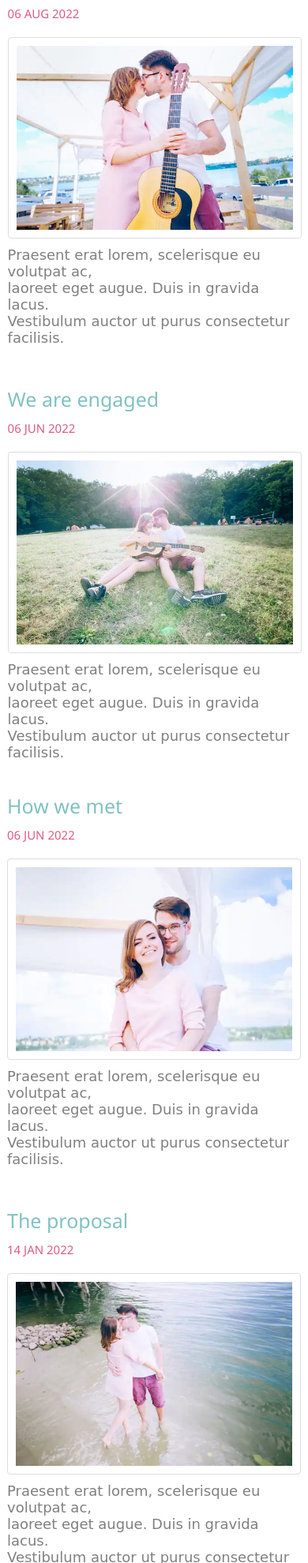
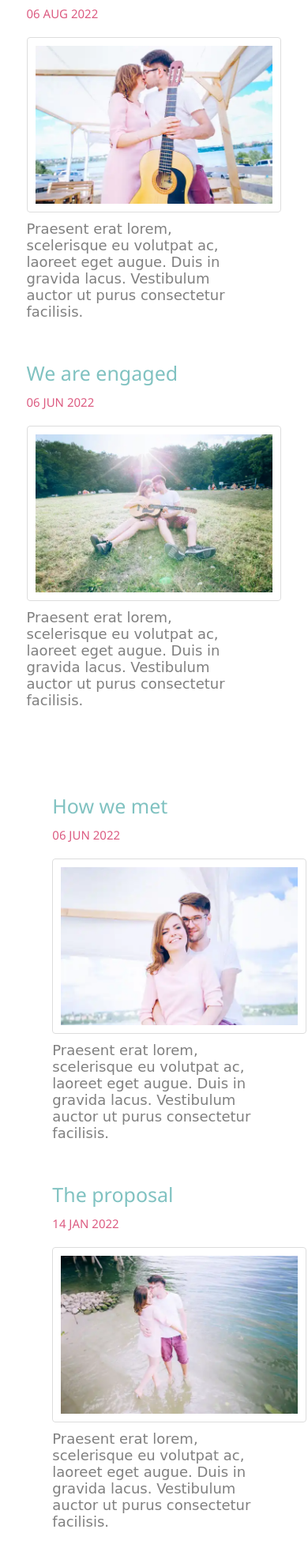
Before and after one commit to reevancutinho/Butterfly-website, a plain HTML site: page index.html in a window 390 px wide. Shown: the part 2261-4240 px from the top of the page at 79% size. Drawn offline with Linux system fonts and the light colour scheme.

Commit message:
adjusted image width

```diff
--- a/index.html
+++ b/index.html
@@ -201,8 +201,8 @@
                     <div class="section3-text1">The first date</div>
                     <div class="section3-text2">06 AUG 2022</div>
                     <img src="assets/the-first-date.webp" class="section3-img" />
-                    <div class="section3-text3">Praesent erat lorem, scelerisque eu volutpat ac, <br>laoreet eget augue.
-                        Duis in gravida lacus. <br>Vestibulum auctor ut purus consectetur facilisis.</div>
+                    <div class="section3-text3">Praesent erat lorem, scelerisque eu volutpat ac, laoreet eget augue.
+                        Duis in gravida lacus. Vestibulum auctor ut purus consectetur facilisis.</div>
                 </div>
                 <div class="section3-icon3">
                     <img src="assets/icons8-meeting-50.png" class="section3-icon-img" />
@@ -214,8 +214,8 @@
                     <div class="section3-text1">We are engaged</div>
                     <div class="section3-text2">06 JUN 2022</div>
                     <img src="assets/we-are-engaged.webp" class="section3-img" />
-                    <div class="section3-text3">Praesent erat lorem, scelerisque eu volutpat ac, <br>laoreet eget augue.
-                        Duis in gravida lacus. <br>Vestibulum auctor ut purus consectetur facilisis.</div>
+                    <div class="section3-text3">Praesent erat lorem, scelerisque eu volutpat ac, laoreet eget augue.
+                        Duis in gravida lacus. Vestibulum auctor ut purus consectetur facilisis.</div>
                 </div>
                 <div class="section3-heart2">
                     <img src="assets/icons8-heart-30.png" />
@@ -226,15 +226,15 @@
                     <div class="section3-text1">How we met</div>
                     <div class="section3-text2">06 JUN 2022</div>
                     <img src="assets/how-we-met.webp" class="section3-img" />
-                    <div class="section3-text3">Praesent erat lorem, scelerisque eu volutpat ac, <br>laoreet eget augue.
-                        Duis in gravida lacus. <br>Vestibulum auctor ut purus consectetur facilisis.</div>
+                    <div class="section3-text3">Praesent erat lorem, scelerisque eu volutpat ac, laoreet eget augue.
+                        Duis in gravida lacus. Vestibulum auctor ut purus consectetur facilisis.</div>
                 </div>
                 <div class="right-side-second">
                     <div class="section3-text1">The proposal</div>
                     <div class="section3-text2">14 JAN 2022</div>
                     <img src="assets/the-proposal.webp" class="section3-img" />
-                    <div class="section3-text3">Praesent erat lorem, scelerisque eu volutpat ac, <br>laoreet eget augue.
-                        Duis in gravida lacus. <br>Vestibulum auctor ut purus consectetur facilisis.</div>
+                    <div class="section3-text3">Praesent erat lorem, scelerisque eu volutpat ac, laoreet eget augue.
+                        Duis in gravida lacus. Vestibulum auctor ut purus consectetur facilisis.</div>
                 </div>
             </div>
         </div>
--- a/style.css
+++ b/style.css
@@ -1039,7 +1039,7 @@ section {
         align-items: center;
         padding: 0px;
         margin-left: 10%;
-        max-width: 80%;
+        /* max-width: 80%; */
         /* max-width:100%; */
         /* margin-right: -100px; */
     }
@@ -1051,8 +1051,8 @@ section {
         /* max-width:100%; */
         margin-top:20px;
         padding: 0px;
-        /* margin-left: 10%; */
-        max-width: 80%;
+        margin-left: 17%;
+        /* max-width: 80%; */
     }
 
     .left-side-first {
@@ -1089,7 +1089,7 @@ section {
     }
 
     .section3-img {
-        width: 350px;
+        width: 300px;
     }
 
     .section3-heart {
@@ -1106,6 +1106,9 @@ section {
         align-items: flex-end;
         /* margin-right: -26px; */
         margin-top: 48px;
+    }
+    .section3-text3 {
+        max-width: 80%;
     }
 }
 
@@ -1214,6 +1217,7 @@ section {
     display: flex;
     flex-direction: column;
     align-items: center;
+    text-align: center;
     margin-top: 50px;
 }
 
@@ -1497,15 +1501,15 @@ section {
     }
 
     .section7-img {
-        width: 400px;
+        width: 340px;
         height: 200px;
         margin-right: 0px;
     }
     .section7-box {
         /* border-style: solid; */
         border: 1px solid;
-        width: 340px;
-        height: 200px;
+        width: 280px;
+        height: 240px;
         margin-left: 0px;
         margin-top: 10px;
         padding: 30px;
@@ -2066,6 +2070,10 @@ input[type=submit]:hover {
         margin-left: 0px;
         margin-top: 50px;
     }
+    .section10-img1 {
+        width: 300px;
+        height: 127;
+    }
 }
 
 /* end of section10 css */
@@ -2109,7 +2117,7 @@ input[type=submit]:hover {
 
 @media (max-width:800px){
     .section11 {
-        width: 100%;
+        width: 80%;
         height: 130px;
         background-color: #80C2C1;
         margin-top: 300px;
```
